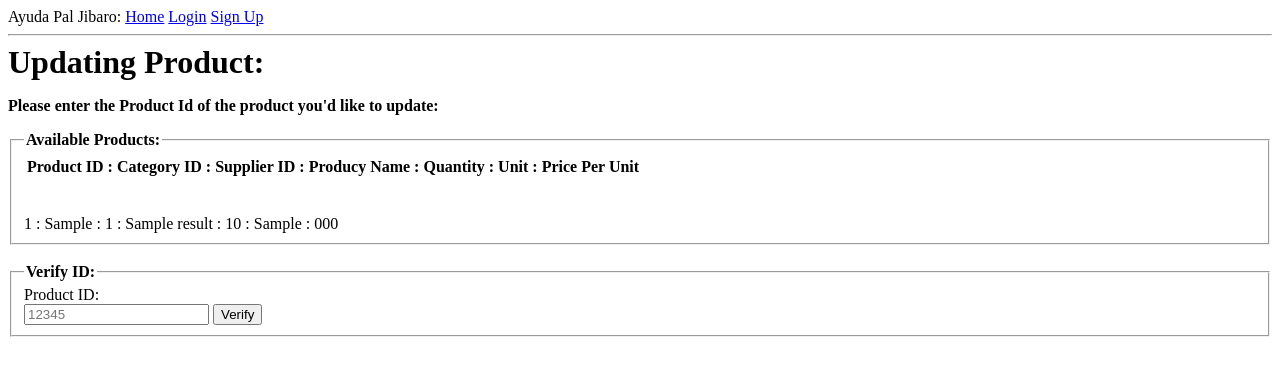
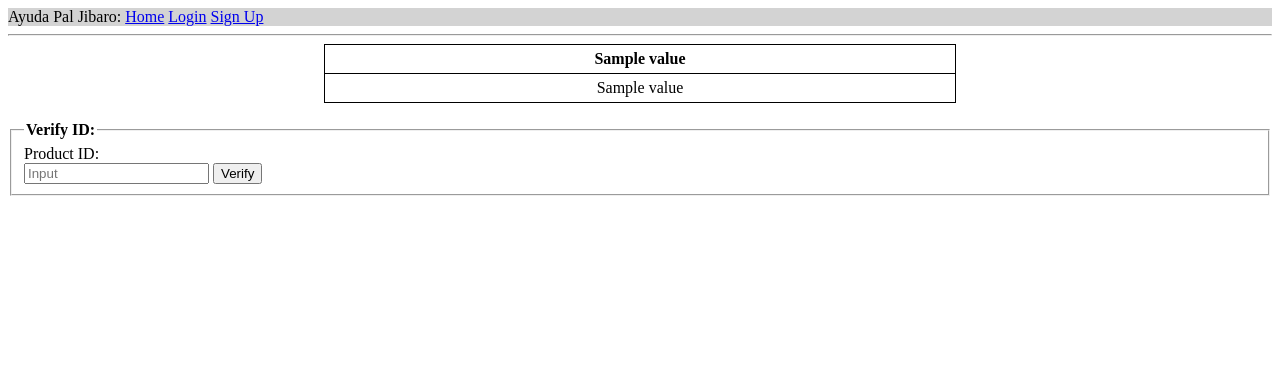
Before and after one commit to christiancancel/DatabaseProject, a Flask app: template templates/test.html in a window 1280 px wide. Shown: the top 376 px of the page. Run offline with Flask 2, Linux system fonts and the light colour scheme; the template is opened without the code that fills it: most values are stand-ins (such as "Sample title", 1, 10 or a date in 2020); lists and menus that the app fills with data are empty.

Commit message:
fixed derpy table

```diff
--- a/main.py
+++ b/main.py
@@ -38,7 +38,7 @@ def login():
     if form.validate_on_submit():
         password=peopleHandler().login(username)
         if password is None or not password[0]==form.password.data:
-            flash('Invalid username or password')
+            flash('Invalid username or password', category='error')
             return redirect(url_for('login'))
         user=User()
         user.set_user(username)
@@ -61,9 +61,13 @@ def signup():
         district = form.district.data
         zipcode = form.zipcode.data
         user_type = form.user_type.data
-        signedup = peopleHandler().signup(username, password, fname, lname, phone, address, city, country,
+        check_if_taken = peopleHandler().login(username)
+        if check_if_taken:
+            flash('That username is already taken', category='error')
+            return redirect(url_for('signup'))
+        signed_up = peopleHandler().signup(username, password, fname, lname, phone, address, city, country,
                                           district, zipcode, user_type)
-        if not signedup:
+        if not signed_up:
             flash('Signed Up Failed')
             return redirect(url_for('signup'))
         user=User()
--- a/templates/base.html
+++ b/templates/base.html
@@ -1,4 +1,23 @@
 <html>
+<style>
+    table, th, td {
+    border: 1px solid black;
+    border-collapse: collapse;
+    }
+    th, td {
+        padding: 5px;
+        }
+    td {
+        text-align: center;
+        }
+    table{
+        margin-left: auto;
+        margin-right: auto;
+        }
+    div {
+        background-color: LightGrey;
+        }
+</style>
     <head>
         {% if title %}
         <title>{{ title }} - Ayuda Pal Jibaro</title>
--- a/templates/test.html
+++ b/templates/test.html
@@ -3,38 +3,28 @@
 {% block content %}
 
    <form name ="Verify Product Id" method="get">
+       <table style="width:50%">
+          <!-- table header -->
+          {% if result_list %}
+          <tr>
+             {% for key in result_list[0] %}
+             <th> {{ key }} </th>
+             {% endfor %}
+          </tr>
+          {% endif %}
 
-       <b><font size="6">Updating Product:</font></b>
-  <p><b>Please enter the Product Id of the product you'd like to update:</b></p>
-
-   <fieldset><legend><b>Available Products:</b></legend>
-	<table>
+          <!-- table rows -->
+          {% for dict_item in result_list %}
           <tr>
-    <th>Product ID :</th>
-    <th>Category ID :</th>
-    <th>Supplier ID :</th>
-      <th>Producy Name :</th>
-      <th>Quantity :</th>
-      <th>Unit :</th>
-      <th>Price Per Unit</th>
+             {% for value in dict_item.values() %}
+             <td> {{ value }} </td>
+             {% endfor %}
+          </tr>
+          {% endfor %}
        </table>
-
-<br><br>
-    {% for result_list in result_list %}
-    <tr><td>{{ result_list.p_id }} :</td>
-        <td>{{ result_list.p_ct }} :</td>
-        <td>{{ result_list.s_id }} :</td>
-        <td>{{ result_list.p_name }} :</td>
-        <td>{{ result_list.p_qty }} :</td>
-        <td>{{ result_list.p_unit }} :</td>
-        <td>{{ result_list.p_priceperunit }}</td>
-    </tr>
-    <br>
-    {% endfor %}
-</fieldset>
        <br>
         <fieldset><legend><b>Verify ID:</b></legend>
-      Product ID: <br> <input type="number" name="p_id" placeholder="12345" required>
+          Product ID: <br> <input type="number" name="p_id" placeholder="Input" required>
           <button type="submit">Verify</button>
         </fieldset> <br>
   	</form>
```
Also changed, not shown: handler/product.py (+8 -11 lines). Lines whose indentation alone changed are shown as unchanged.
